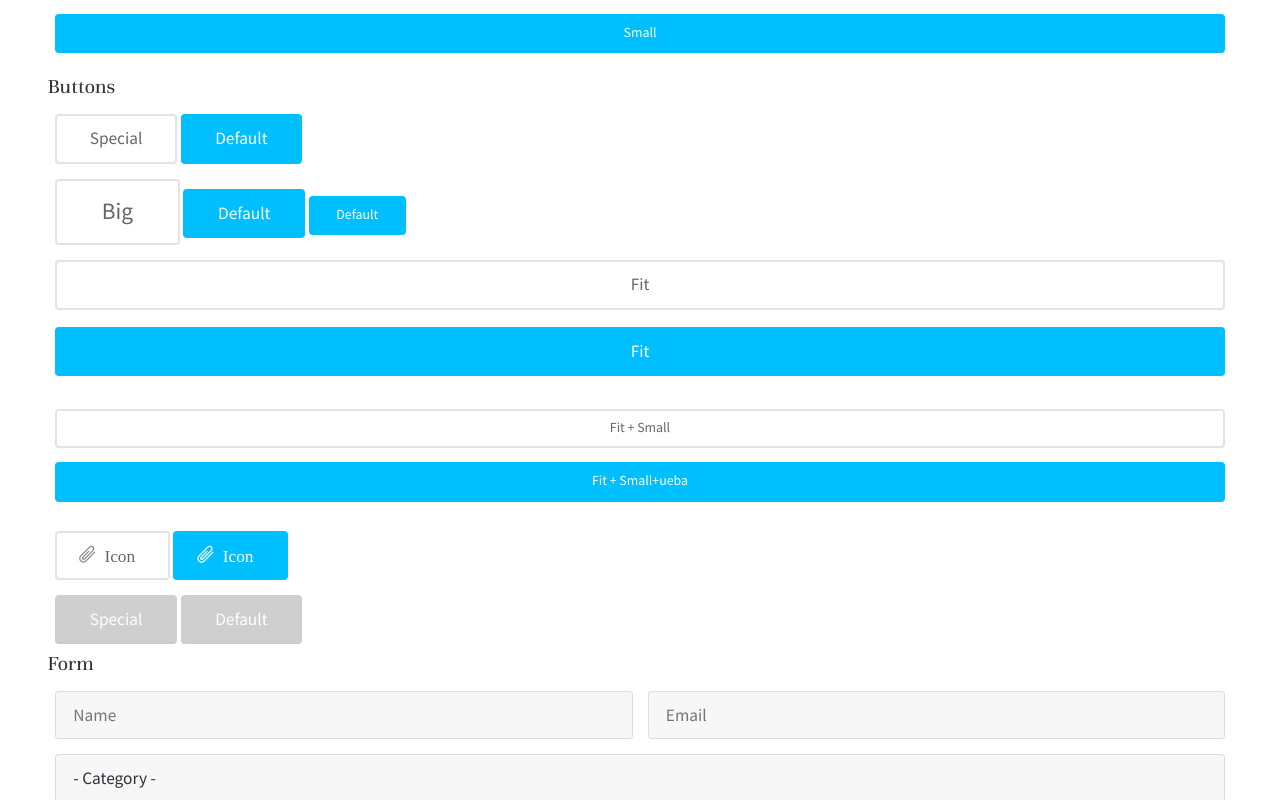
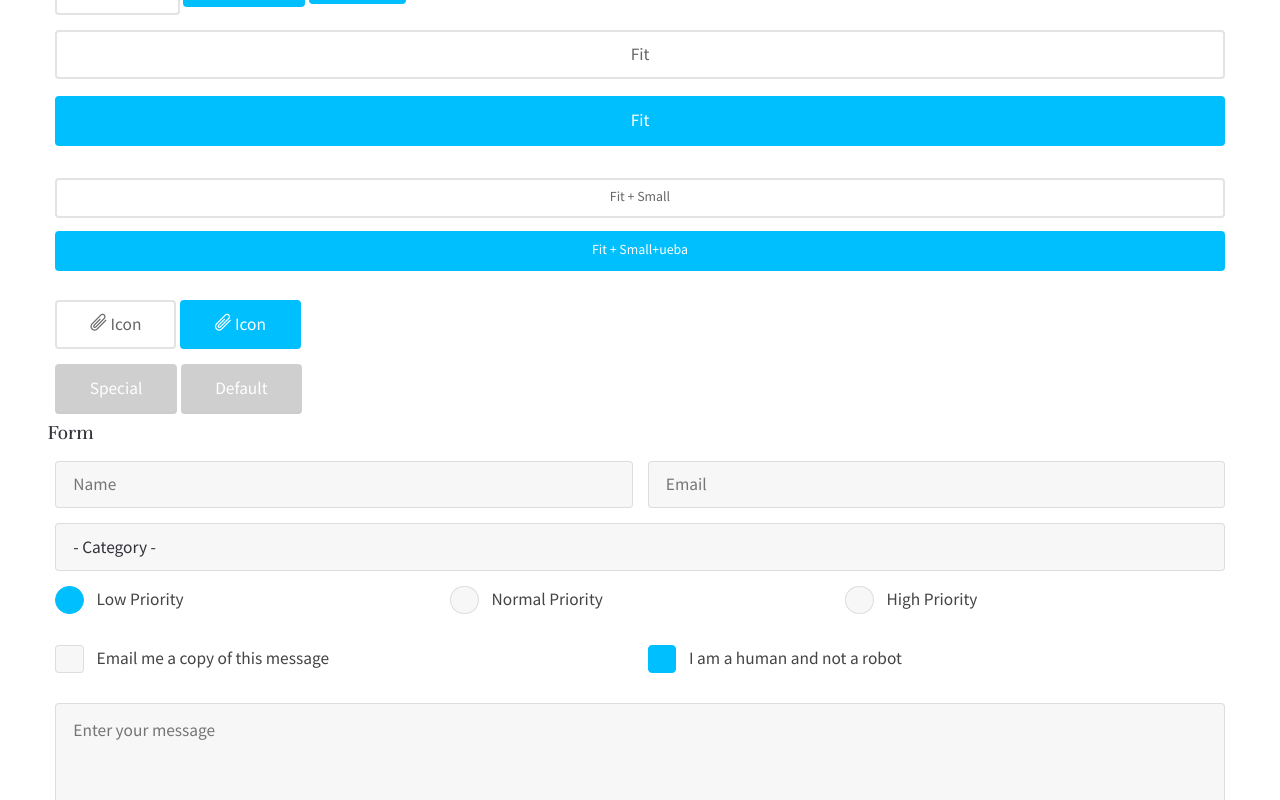
Before and after one commit to Eparrita/gf, a website: page index.html in a window 1280 px wide. Shown: the part 1504-2304 px from the top of the page. Drawn offline with nearby package versions, Linux system fonts and the light colour scheme; files whose address does not match are found by name.

Commit message:
icon css

```diff
--- a/index.html
+++ b/index.html
@@ -47,53 +47,53 @@ for (const prop in obj) {
 </code>
 </pre>
     <h4>Actions</h4>
-    <div class="sm-12 md-12 lg-12">
+    <div class="sm-12 md-6 lg-6">
       <a href="#" class="button alt">Default</a>
       <a href="#" class="button">Default</a>
     </div>
-    <div class="sm-12 md-12 lg-12">
+    <div class="sm-12 md-6 lg-6">
       <a href="#" class="button alt small">Small</a>
       <a href="#" class="button small">Small</a>
     </div>
-    <div class="sm-12 md-12 lg-12">
+    <div class="sm-12 md-6 lg-6">
       <a href="#" class="button alt">Default</a></li>
       <a href="#" class="button">Default</a>
     </div>
-    <div class="sm-12 md-12 lg-12">
+    <div class="sm-12 md-6 lg-6">
       <a href="#" class="button alt small">Small</a>
       <a href="#" class="button small">Small</a>
     </div>
-    <div class="sm-12 md-12 lg-12">
+    <div class="sm-12 md-6 lg-6">
       <a href="#" class="button alt fit">Default</a>
       <a href="#" class="button fit">Default</a>
     </div>
-    <div class="sm-12 md-12 lg-12">
+    <div class="sm-12 md-6 lg-6">
       <a href="#" class="button alt small fit">Small</a>
       <a href="#" class="button small fit">Small</a>
     </div>
     <h3>Buttons</h3>
-    <div class="sm-12 md-12-lg-12">
+    <div class="sm-12 md-6-lg-6">
       <a href="#" class="button alt">Special</a>
       <a href="#" class="button">Default</a>
     </div>
-    <div class="sm-12 md-12-lg-12">
+    <div class="sm-12 md-6-lg-6">
       <a href="#" class="button alt big">Big</a>
       <a href="#" class="button">Default</a>
       <a href="#" class="button small">Default</a>
     </div>
-    <div class="sm-12 md-12-lg-12">
+    <div class="sm-12 md-6-lg-6">
       <a href="#" class="button alt fit">Fit</a>
       <a href="#" class="button fit">Fit</a>
     </div>
-    <div class="sm-12 md-12-lg-12">
+    <div class="sm-12 md-6-lg-6">
       <a href="#" class="button alt fit small">Fit + Small</a>
       <a href="#" class="button fit small">Fit + Small+ueba</a>
     </div>
-    <div class="sm-12 md-12-lg-12">
-      <a href="#" class="button alt icon icon-attachment">Icon</a>
-      <a href="#" class="button icon icon-attachment">Icon</a>
+    <div class="sm-12 md-6-lg-6">
+      <a href="#" class="button alt"><i class="icon-attachment"></i> Icon</a>
+      <a href="#" class="button"><i class="icon-attachment"></i> Icon</a>
     </div>
-    <div class="sm-12 md-12-lg-12">
+    <div class="sm-12 md-6-lg-6">
       <span class="button alt disabled">Special</span></li>
       <span class="button disabled">Default</span></li>
     </div>
```
